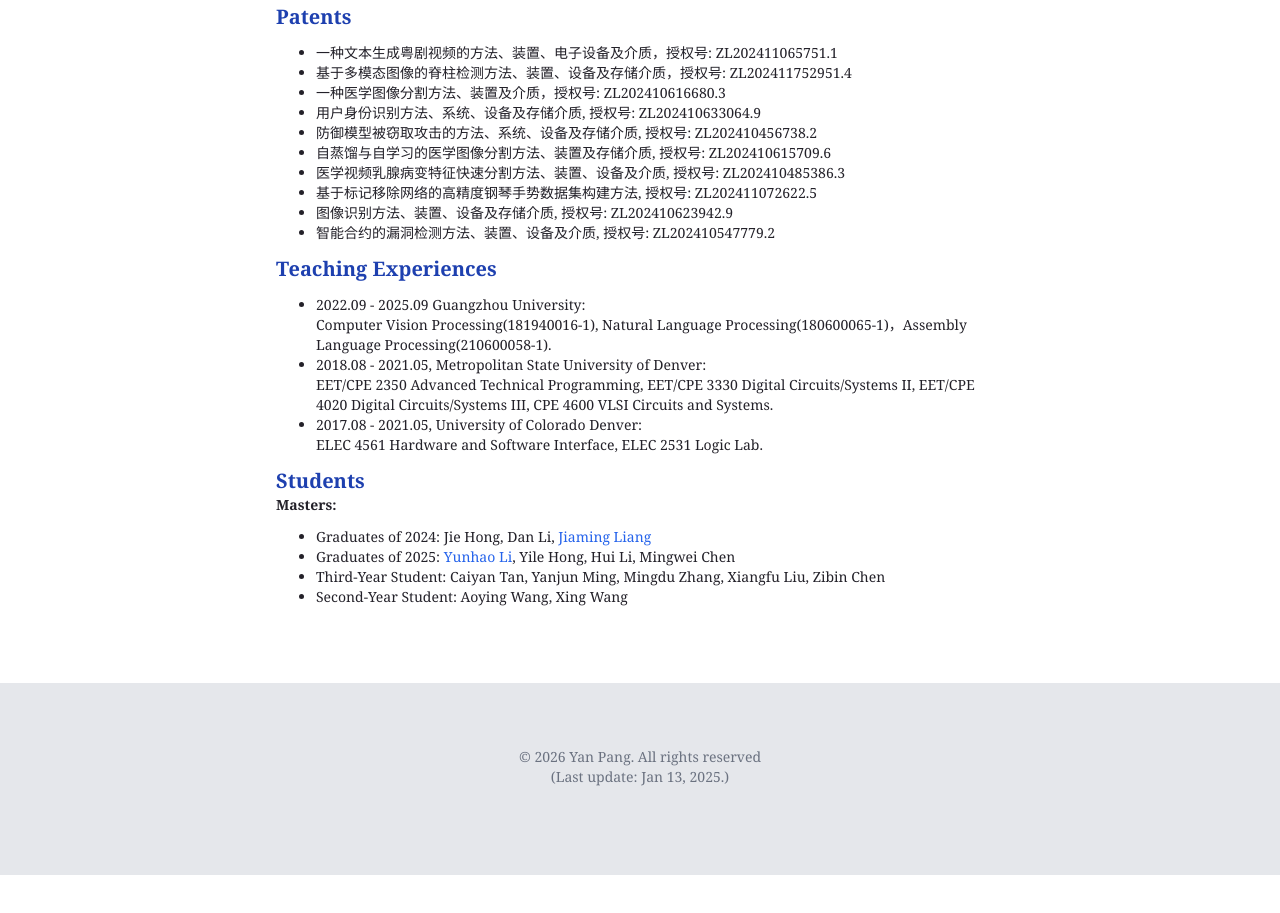
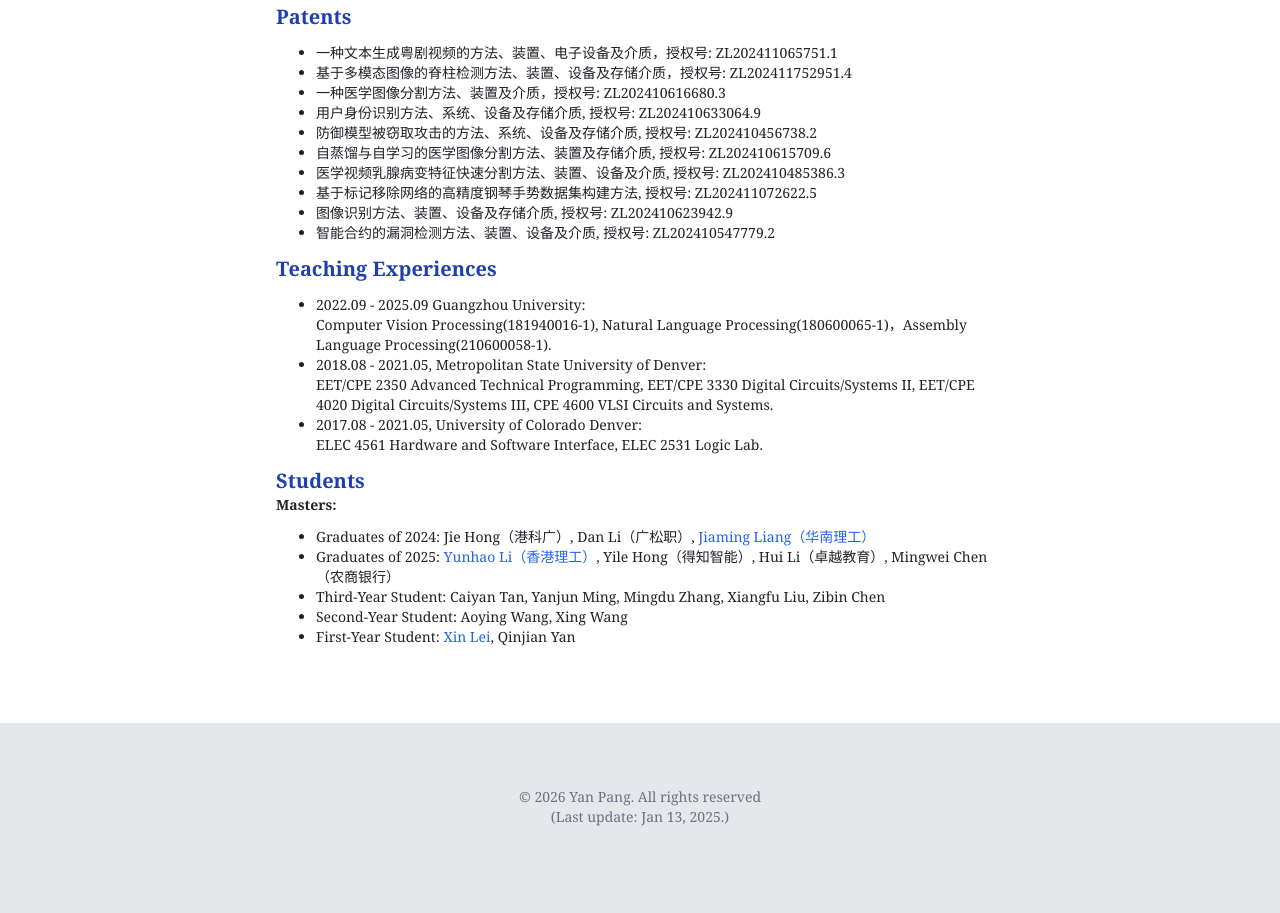
Before and after one commit to pypancho/pypancho.github.io, a Gatsby site: page / in a window 1280 px wide. Shown: the part 5445-6358 px from the top of the page. Before the commit the page ends 6320 px from the top, so only its background shows below. Built offline with nearby package versions, Linux system fonts and the light colour scheme; Gatsby itself is replaced by a stand-in of ours.

Commit message:
Update index.js

```diff
--- a/src/pages/index.js
+++ b/src/pages/index.js
@@ -378,10 +378,11 @@ const IndexPage = () => {
             <p className="text-sm font-bold">  Masters: </p>
             <div className="text-sm pl-10 py-3">
               <ul className="list-disc">
-                <li>Graduates of 2024: Jie Hong, Dan Li, <a className="text-blue-600 text-sm" href={"https://jeming-creater.github.io/"} target="_blank">Jiaming Liang</a></li>
-                <li>Graduates of 2025: <a className="text-blue-600 text-sm" href={"https://yunhaoli.top/"} target="_blank">Yunhao Li</a>, Yile Hong, Hui Li, Mingwei Chen</li>
+                <li>Graduates of 2024: Jie Hong（港科广）, Dan Li（广松职）, <a className="text-blue-600 text-sm" href={"https://jeming-creater.github.io/"} target="_blank">Jiaming Liang（华南理工）</a></li>
+                <li>Graduates of 2025: <a className="text-blue-600 text-sm" href={"https://yunhaoli.top/"} target="_blank">Yunhao Li（香港理工）</a>, Yile Hong（得知智能）, Hui Li（卓越教育）, Mingwei Chen（农商银行）</li>
                 <li>Third-Year Student: Caiyan Tan, Yanjun Ming, Mingdu Zhang, Xiangfu Liu, Zibin Chen</li>
                 <li>Second-Year Student: Aoying Wang, Xing Wang</li>
+                <li>First-Year Student: <a className="text-blue-600 text-sm" href={"https://leixin.me/"} target="_blank">Xin Lei</a>, Qinjian Yan</li>
                 </ul>
             </div>
           </div>
```
